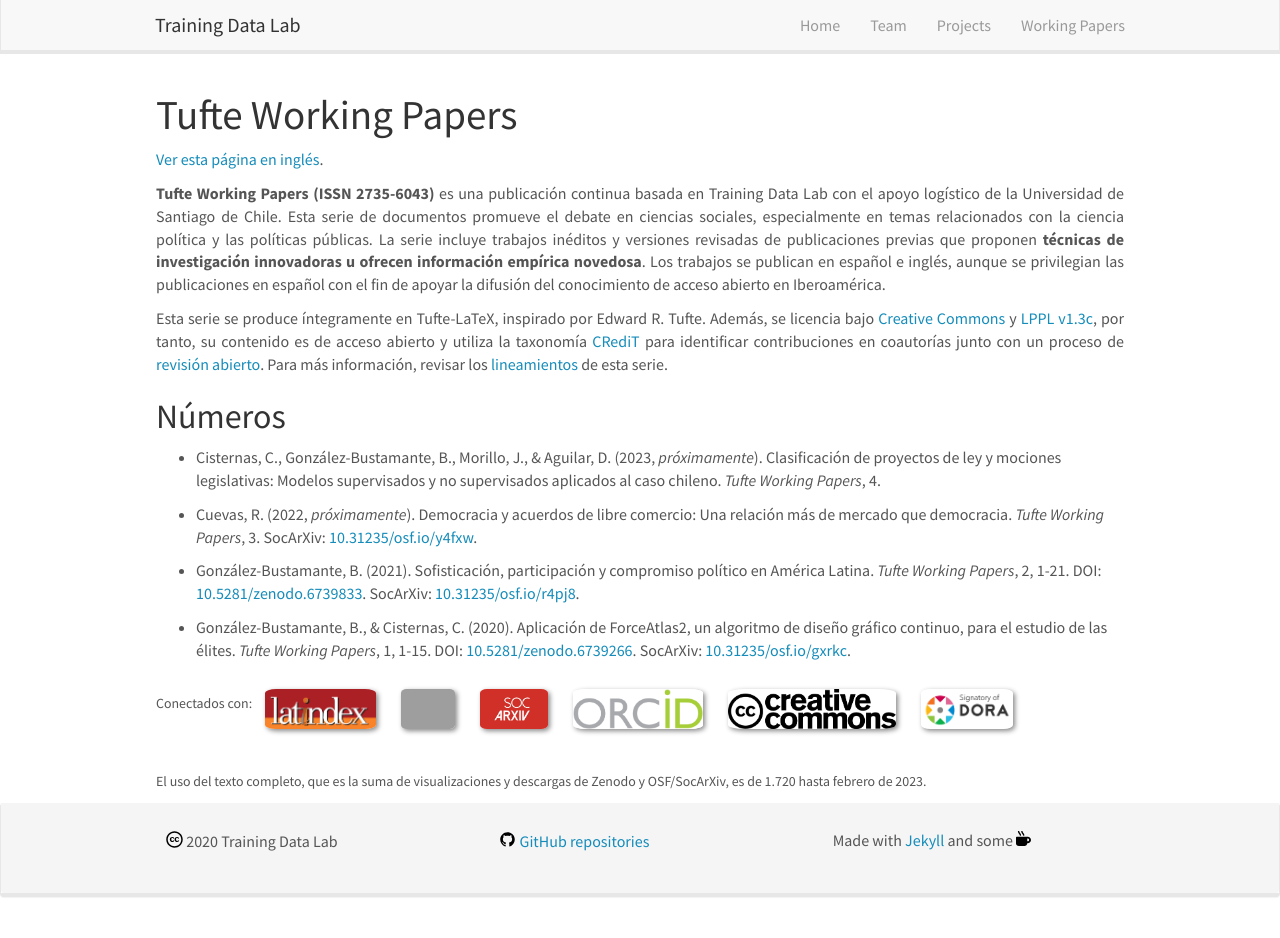
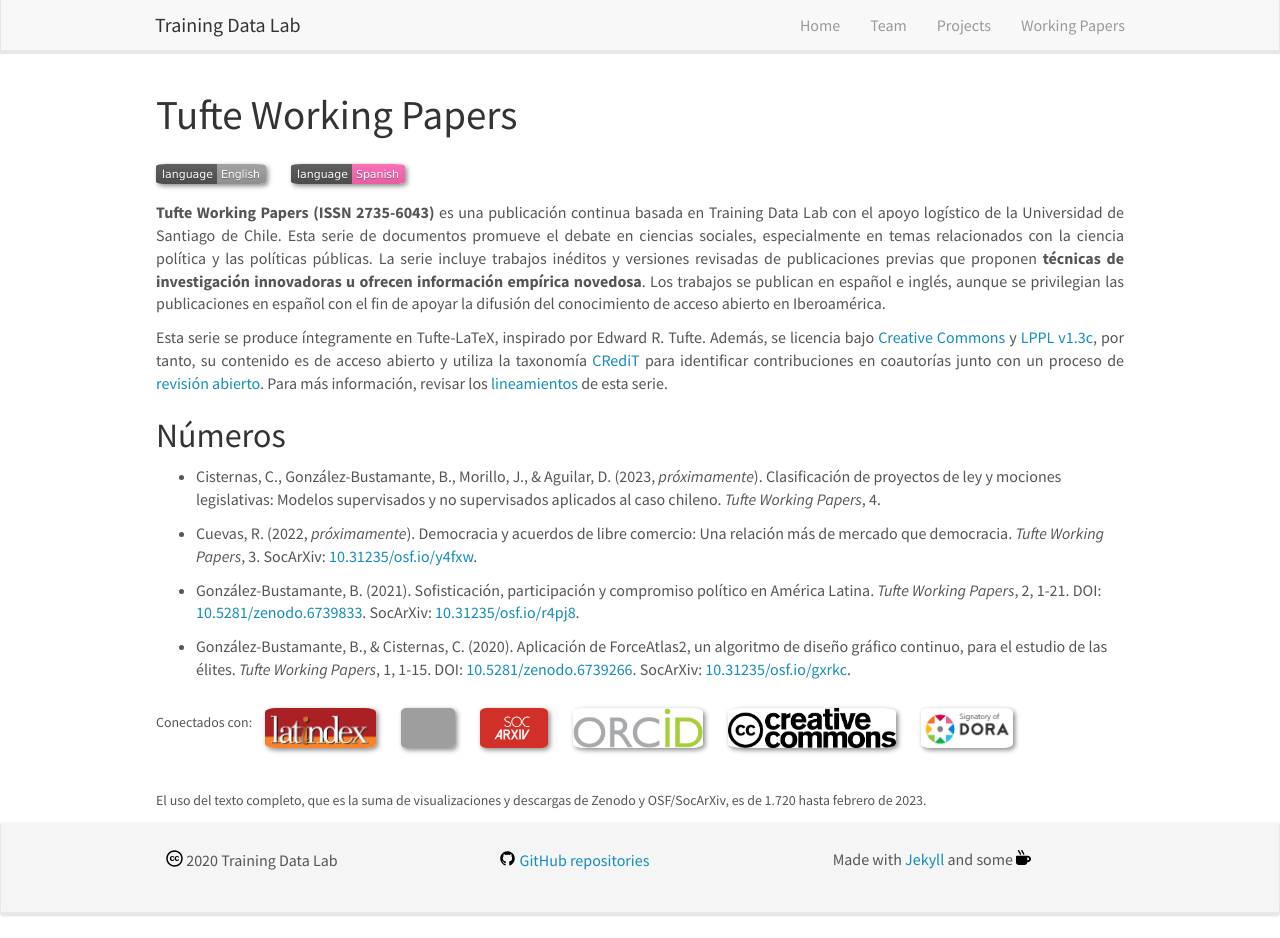
Before and after one commit to training-datalab/old-training-datalab.com, a Jekyll site: the page built from _pages/tufte-working-papers-spanish.md, in a window 1280 px wide and 938 px high. Built offline with Jekyll 4.4.1, drawn with Linux system fonts in a browser that asks for light colours; nearby versions of some CDN libraries.

Commit message:
Update tufte-working-papers-spanish.md

```diff
--- a/_pages/tufte-working-papers-spanish.md
+++ b/_pages/tufte-working-papers-spanish.md
@@ -8,7 +8,7 @@
 
 # Tufte Working Papers
 
-<p align=" justify"><a href="/tufte-working-papers/">Ver esta página en inglés</a>.</p>
+[![English]({{ site.url }}{{ site.baseurl }}/badges/lang/english_inactive.svg)](https://training-datalab.com/tufte-working-papers) [![Spanish]({{ site.url }}{{ site.baseurl }}/badges/lang/spanish.svg)](https://training-datalab.com/tufte-working-papers-spanish)
 
 <p align=" justify"><b>Tufte Working Papers (ISSN 2735-6043)</b> es una publicación continua basada en Training Data Lab con el apoyo logístico de la Universidad de Santiago de Chile. Esta serie de documentos promueve el debate en ciencias sociales, especialmente en temas relacionados con la ciencia política y las políticas públicas. La serie incluye trabajos inéditos y versiones revisadas de publicaciones previas que proponen <strong>técnicas de investigación innovadoras u ofrecen información empírica novedosa</strong>. Los trabajos se publican en español e inglés, aunque se privilegian las publicaciones en español con el fin de apoyar la difusión del conocimiento de acceso abierto en Iberoamérica.</p>
 
```
